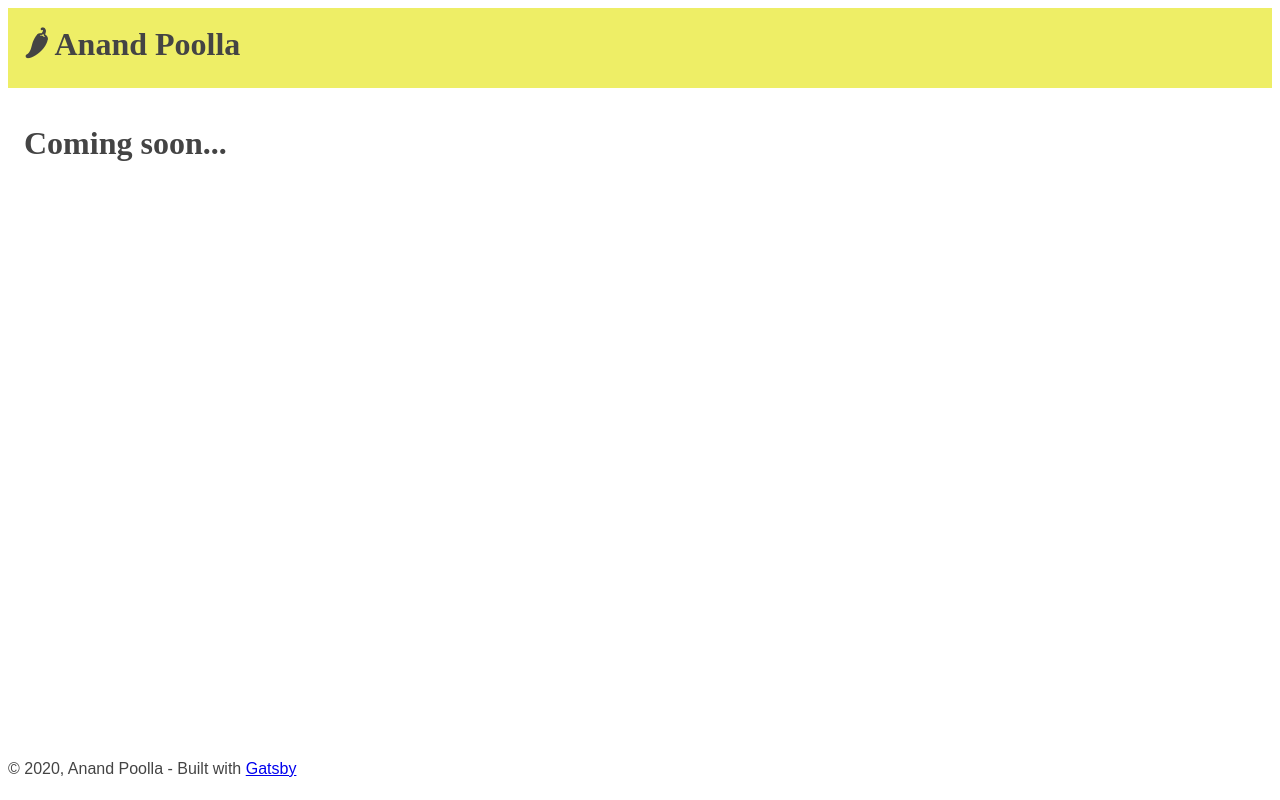
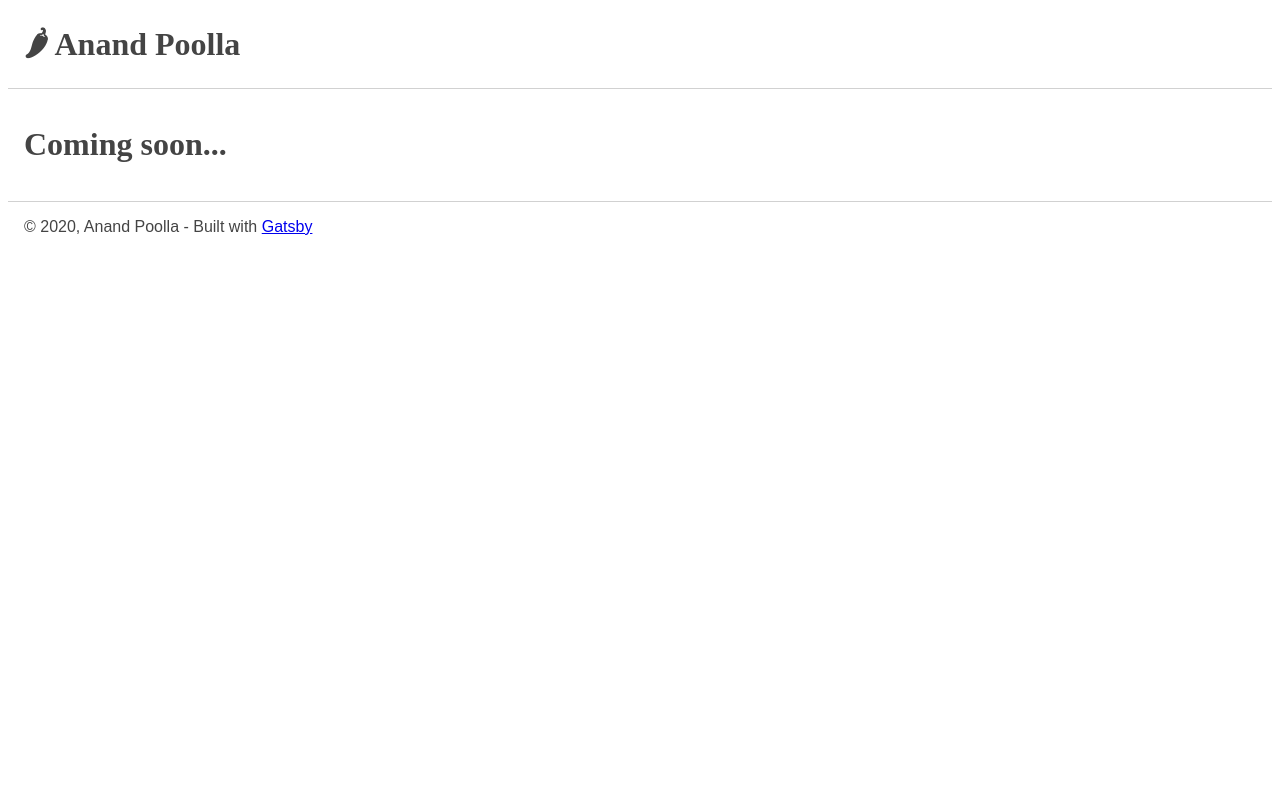
Before and after one commit to anandpoolla/anandpoolla.com, a Gatsby site: page / in a window 1280 px wide. Built offline with nearby package versions, Linux system fonts and the light colour scheme; Gatsby itself is replaced by a stand-in of ours.

Commit message:
Base layout style

```diff
--- a/src/components/header.js
+++ b/src/components/header.js
@@ -7,15 +7,14 @@ const Header = ({ menuItems }) => (
         <div>
             <h1 style={{ margin: 0 }}>
                 <Link id="brand" to="/">
-                    {/*<img src="https://placekitten.com/50/50" alt="icon" width="50" height="50"/>*/}
                     &#127798; Anand Poolla
                 </Link>
             </h1>
         </div>
         <div>
             {menuItems.map((menu, key) =>
-                <Link key={key} to={"/" + menu}>{menu}</Link>)
-            }
+                <Link key={key} to={"/" + menu}>{menu}</Link>
+            )}
         </div>
     </header>
 )
--- a/src/components/layout.css
+++ b/src/components/layout.css
@@ -8,11 +8,13 @@ body {
 }
 
 header {
-    background-color: #eeee66;
     display: flex;
-    height: 5rem;
     align-items: center;
     justify-content: space-between;
+    height: 5rem;
+    border-bottom-style: solid;
+    border-bottom-color: #d1d1d1;
+    border-bottom-width: thin;
 }
 
 main {
@@ -20,10 +22,13 @@ main {
 }
 
 footer {
-    position: absolute;
-    bottom: 0;
-    width: 100%;
-    height: 2.5rem;
+    display: flex;
+    align-items: center;
+    justify-content: left;
+    padding: 1rem;
+    border-top-style: solid;
+    border-top-color: #d1d1d1;
+    border-top-width: thin;
 }
 
 h1, h2, h3 {
--- a/src/components/layout.js
+++ b/src/components/layout.js
@@ -28,9 +28,11 @@ const Layout = ({ children, menuItems }) => {
         <Header menuItems={menuItems} />
         <main>{children}</main>
         <footer>
+          <div>
             © {new Date().getFullYear()}, Anand Poolla - Built with
             {` `}
             <a href="https://www.gatsbyjs.org">Gatsby</a>
+          </div>
         </footer>
     </>
   )
```
